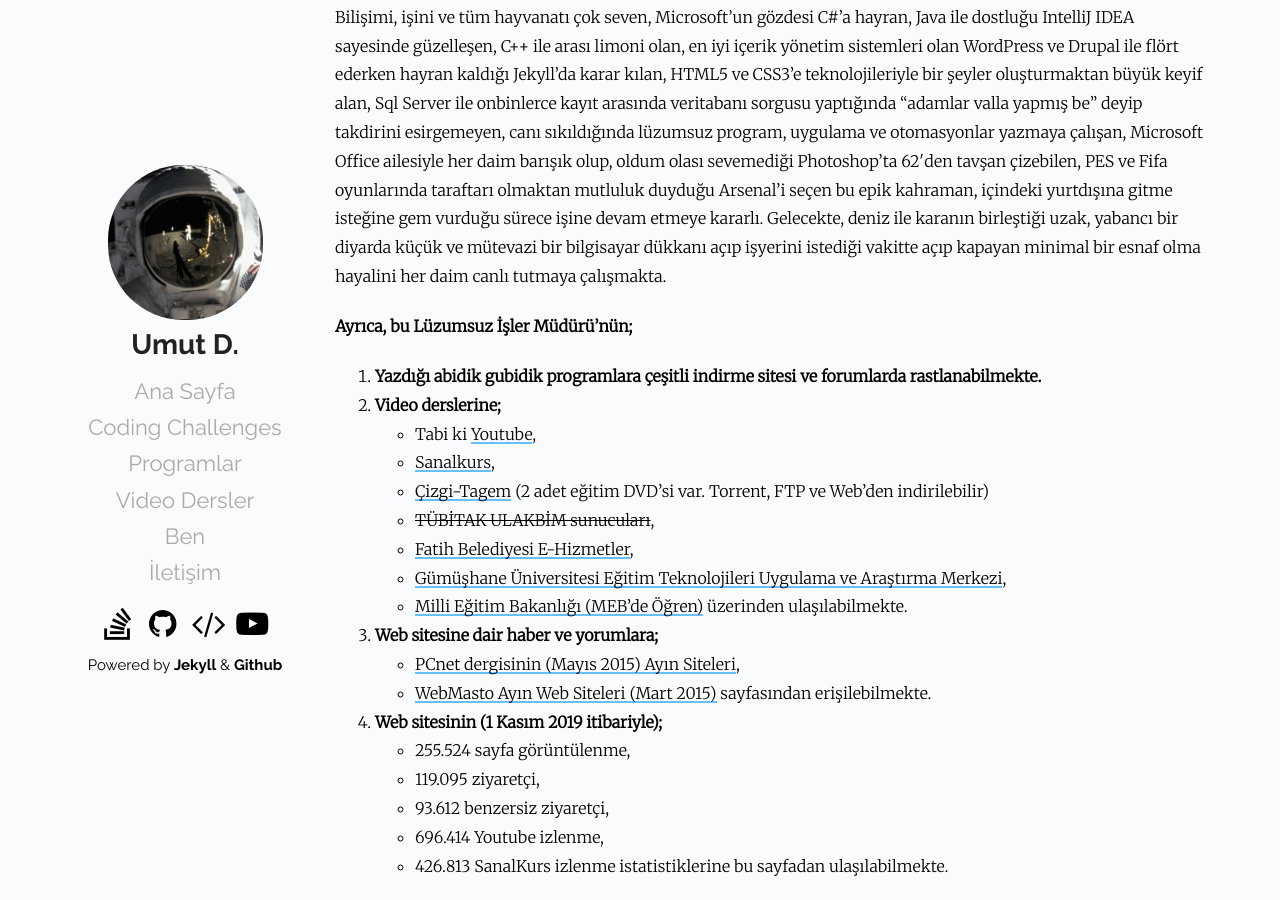
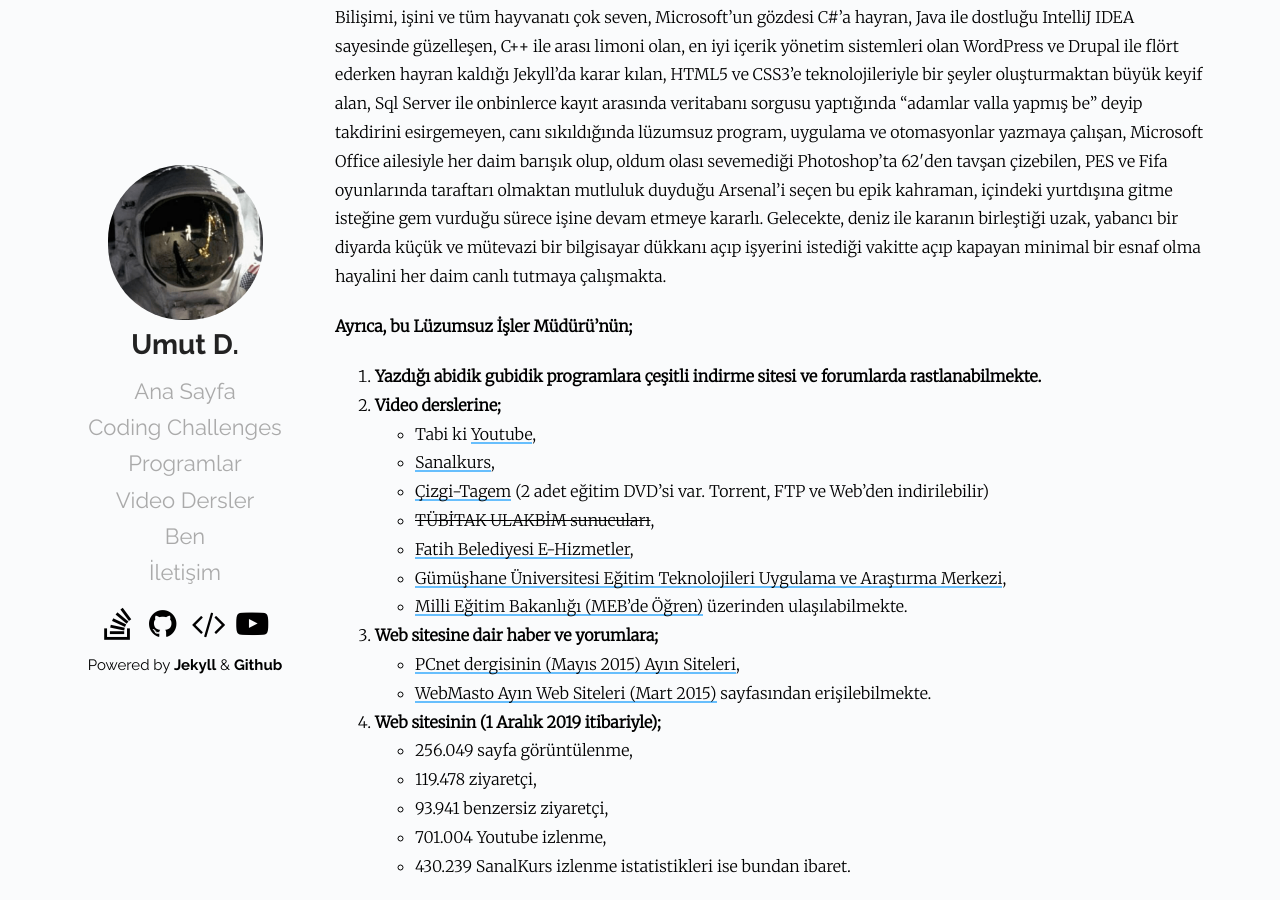
Before and after one commit to Umut-D/umutd.com, a Jekyll site: the page built from pages/ben.md, in a window 1280 px wide and 900 px high, scrolled down 1012 px. Built offline with Jekyll 4.4.1, drawn with Linux system fonts in a browser that asks for light colours.

Commit message:
ben sayfasi guncellendi

```diff
--- a/pages/ben.md
+++ b/pages/ben.md
@@ -25,9 +25,9 @@
 3. **Web sitesine dair haber ve yorumlara;**
 - [PCnet dergisinin (Mayıs 2015) Ayın Siteleri](/images/bahsedenler/pcnet.jpg),
 - [WebMasto Ayın Web Siteleri (Mart 2015)](http://www.webmasto.com/webmasto-ayin-web-siteleri-mart-2015){:target="_blank"} sayfasından erişilebilmekte.
-4. **Web sitesinin (1 Kasım 2019 itibariyle);**
-- 255.524 sayfa görüntülenme,
-- 119.095 ziyaretçi,
-- 93.612 benzersiz ziyaretçi,
-- 696.414  Youtube izlenme,
-- 426.813 SanalKurs izlenme istatistiklerine bu sayfadan ulaşılabilmekte.
+4. **Web sitesinin (1 Aralık 2019 itibariyle);**
+- 256.049 sayfa görüntülenme,
+- 119.478 ziyaretçi,
+- 93.941 benzersiz ziyaretçi,
+- 701.004  Youtube izlenme,
+- 430.239 SanalKurs izlenme istatistikleri ise bundan ibaret.
```
